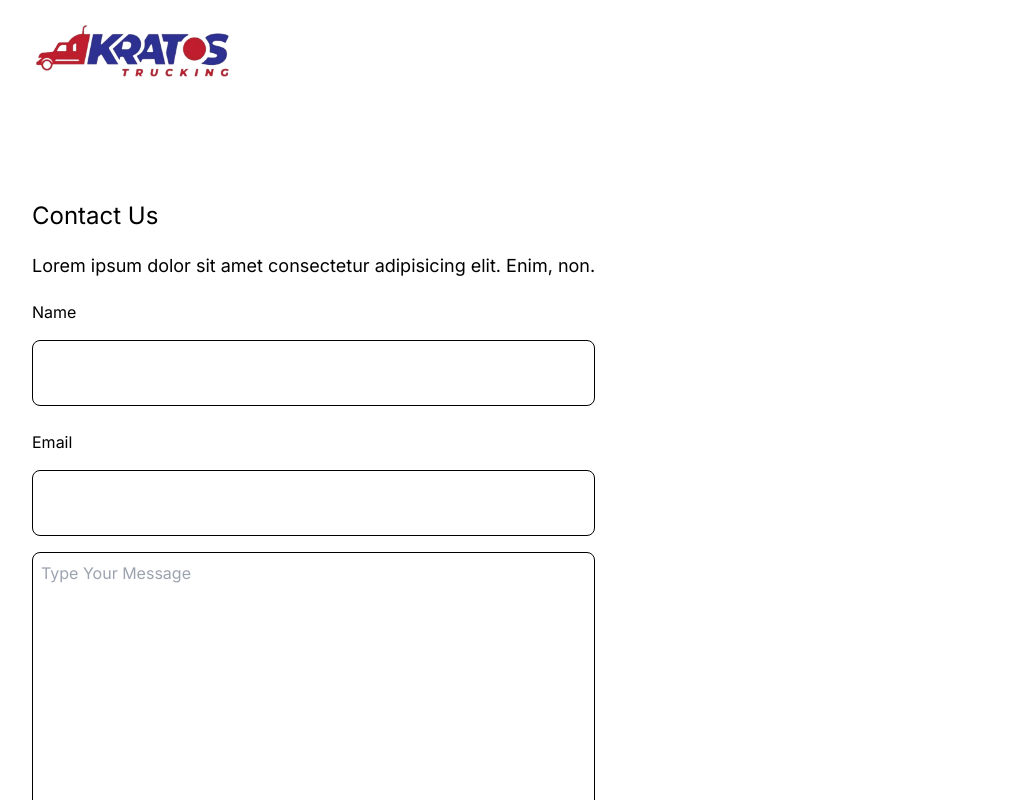
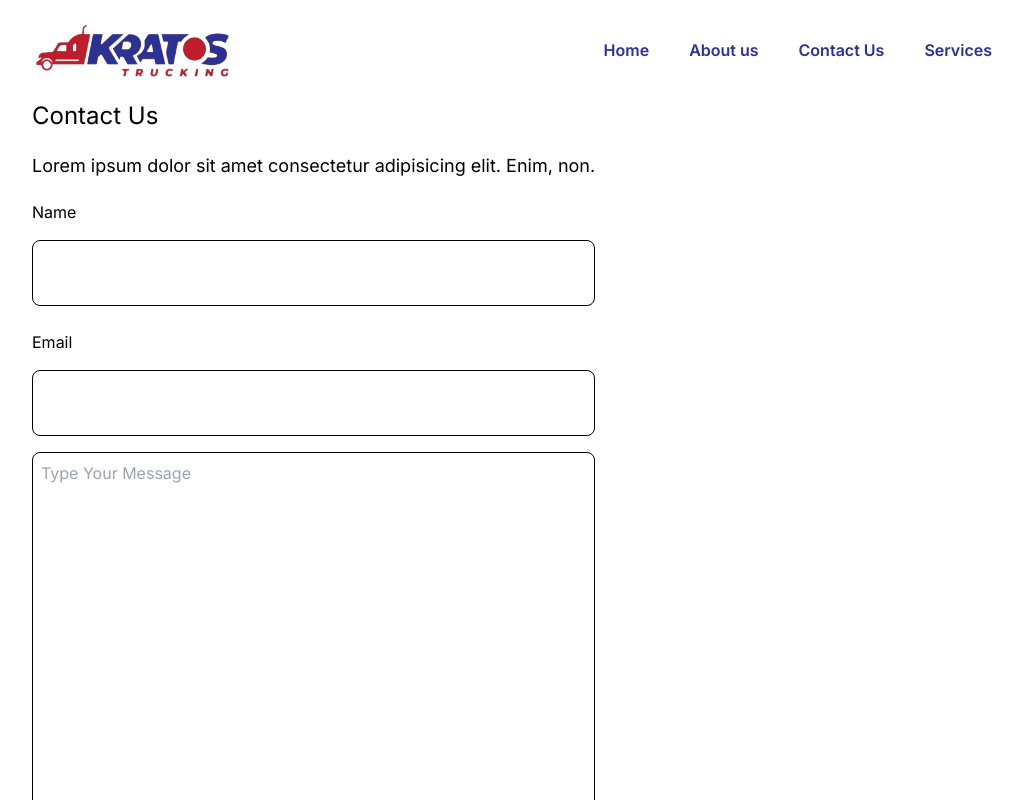
Before and after one commit to StephenAdedayo/truckagency, a React (Vite) app: page /contact-us in a window 1280 px wide. Shown: the top 800 px of the page, without its empty margins (128-1151 px from the left). Built offline with nearby package versions, Linux system fonts and the light colour scheme.

Commit message:
navbar check

```diff
--- a/src/components/Navbar.jsx
+++ b/src/components/Navbar.jsx
@@ -22,7 +22,7 @@ const Navbar = () => {
    }
 
   return (
-   <nav className='w-full sticky top-0  bg-transparent h-[100px]  z-10 py-5 lg:px-40 px-5'>
+   <nav className='w-full fixed top-0  bg-white h-[100px]  z-10 py-5 lg:px-40 px-5'>
    <div className='w-full flex items-center justify-between '>
 
 <div className='' >
@@ -33,7 +33,7 @@ const Navbar = () => {
       {/* <div className='space-x-5 font-semibold text-white  pr-20'> */}
        {/* <div className='flex items-center '> */}
 
-      <div className='hidden md:flex space-x-10 text-white font-semibold items-center'>
+      <div className='hidden md:flex space-x-10 text-primaryColors font-semibold items-center'>
        <Link to ="/">Home</Link>
        <Link to ="/about-us">About us</Link>
        <Link to ="/contact-us">Contact Us</Link>
@@ -63,7 +63,7 @@ const Navbar = () => {
 
    </div>
 
-   <div className={`md:hidden absolute top-[100px] w-screen flex flex-col right-[20px] left-0 bg-black text-white p-10  space-y-10 ${isMenuOpen ? '' : 'hidden'} `}>
+   <div className={`md:hidden absolute top-[100px] w-screen flex flex-col right-[20px]  left-0 bg-primaryColors text-white p-10  space-y-10 ${isMenuOpen ? '' : 'hidden'} `}>
       <Link to ="/">Home</Link>
        <Link to ="/about-us">About us</Link>
        <Link to ="/contact-us">Contact Us</Link>
@@ -78,7 +78,7 @@ const Navbar = () => {
 
 
 
-      <div className={` absolute top-[100px] w-[400px] flex flex-col right-0  bg-black text-white p-10  space-y-10 ${isServiceOpen ? '' : 'hidden'} `}>
+      <div className={` absolute top-[100px] w-[400px] flex flex-col right-0 rounded-b-lg bg-primaryColors text-white p-10  space-y-10 ${isServiceOpen ? '' : 'hidden'} `}>
       <Link to ="/">Gravel, Aggregate, soil and fill delivery</Link>
        <Link to ="/">Dirt, Rubble and Snow Removal</Link>
        <Link to ="/">Bin Rentals</Link>
```
